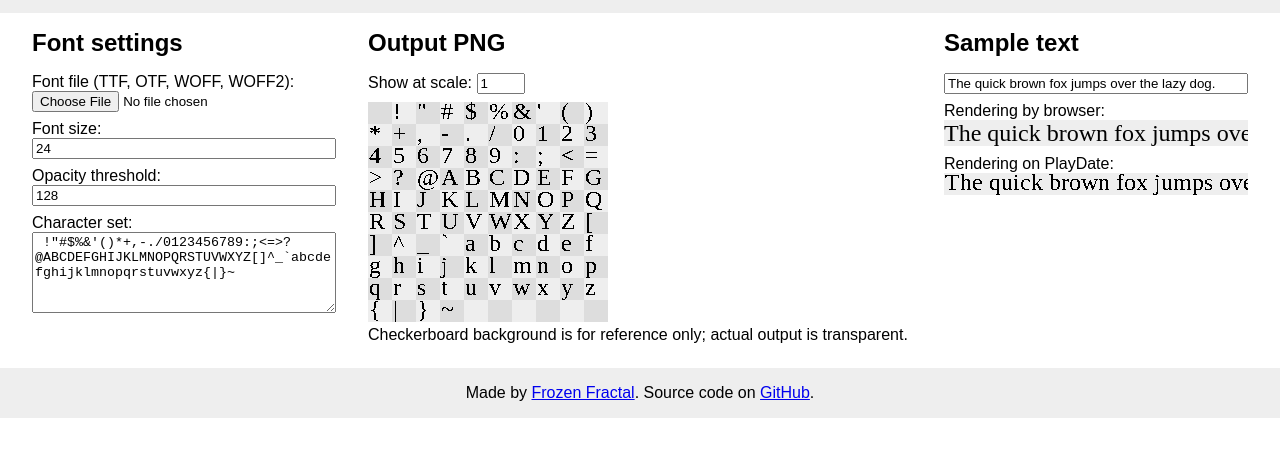
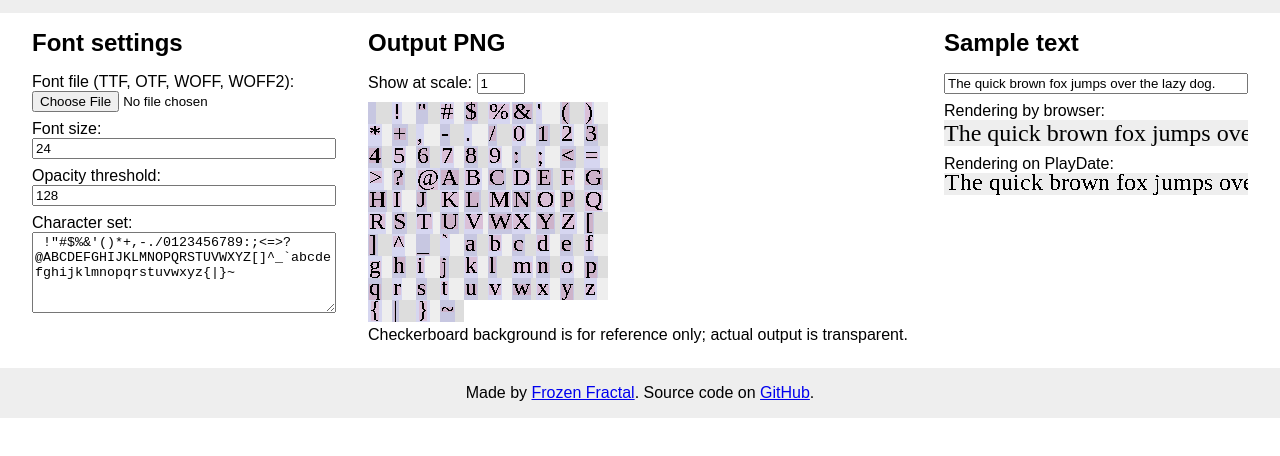
Before and after one commit to ttencate/pdfontconv, a plain HTML site: page index.html in a window 1280 px wide. Shown: the part 72-528 px from the top of the page. Drawn offline with Linux system fonts and the light colour scheme.

Commit message:
Adjust for characters exceeding x-advance

```diff
--- a/index.html
+++ b/index.html
@@ -42,7 +42,8 @@
                     <input id="displayScaleInput" type="number" min="1" max="4" value="1">
                 </label>
                 <div class="scroll-x scroll-y">
-                    <canvas id="fontCanvas" class="checkerboard-background"></canvas>
+                    <canvas id="debugCanvas" class="position-absolute"></canvas>
+                    <canvas id="fontCanvas" class="position-relative"></canvas>
                 </div>
                 <p>Checkerboard background is for reference only; actual output is transparent.</p>
             </div>
--- a/main.js
+++ b/main.js
@@ -4,6 +4,7 @@ const fontSizeInput = document.getElementById('fontSizeInput');
 const charSetTextarea = document.getElementById('charSetTextarea');
 const opacityThresholdInput = document.getElementById('opacityThresholdInput');
 const displayScaleInput = document.getElementById('displayScaleInput');
+const debugCanvas = document.getElementById('debugCanvas');
 const fontCanvas = document.getElementById('fontCanvas');
 const sampleTextInput = document.getElementById('sampleTextInput');
 const sampleTextElement = document.getElementById('sampleTextElement');
@@ -156,13 +157,35 @@ function convertFont() {
     context.font = getCssFont();
 
     const charSet = input.charSet;
-    const measures = charSet.map((char) => context.measureText(char));
-    const maxAdvance = Math.ceil(Math.max(...measures.map(m => m.width)));
-    const maxLeft = Math.ceil(Math.max(...measures.map(m => m.actualBoundingBoxLeft)));
-    const maxRight = Math.ceil(Math.max(...measures.map(m => m.actualBoundingBoxRight)));
-    const maxAscent = Math.ceil(Math.max(...measures.map(m => m.actualBoundingBoxAscent)));
-    const maxDescent = Math.ceil(Math.max(...measures.map(m => m.actualBoundingBoxDescent)));
-    const tracking = -maxLeft;
+    const measures = charSet.map((char) => {
+        const measures = context.measureText(char);
+        return {
+            advance: Math.round(measures.width),
+            left: Math.ceil(measures.actualBoundingBoxLeft),
+            right: Math.ceil(measures.actualBoundingBoxRight),
+            ascent: Math.ceil(measures.actualBoundingBoxAscent),
+            descent: Math.ceil(measures.actualBoundingBoxDescent),
+        };
+    });
+    const maxAdvance = Math.max(...measures.map(m => m.advance));
+    const maxLeft = Math.max(...measures.map(m => m.left));
+    const maxRight = Math.max(...measures.map(m => m.right));
+    const maxAscent = Math.max(...measures.map(m => m.ascent));
+    const maxDescent = Math.max(...measures.map(m => m.descent));
+    // Sometimes, characters stick out to the left of the reference point.
+    // For example, J and ] might do this, especially in cursive fonts.
+    // We allow for this by offsetting all characters to the right, and
+    // setting a negative tracking so that character spacing isn't affected.
+    const offsetX = Math.max(maxLeft, 0);
+    const offsetY = maxAscent;
+    let tracking = -offsetX;
+    // Sometimes, characters stick out to the right of their x-advance ("width").
+    // For example, T and [ might do this, especially in cursive fonts.
+    // We allow for this by making all characters character even wider,
+    // and making tracking even more negative to compensate.
+    const overflow = Math.max(0, ...measures.map(m => offsetX + m.right - m.advance + tracking));
+    tracking -= overflow;
+    const widths = measures.map(m => m.advance - tracking);
     console.log([
         'Font metrics:',
         `    Max advance: ${maxAdvance}`,
@@ -185,13 +208,37 @@ function convertFont() {
     fontCanvas.width = canvasWidth;
     fontCanvas.height = canvasHeight;
     context = fontCanvas.getContext('2d');
+    context.clearRect(0, 0, canvasWidth, canvasHeight);
     context.font = getCssFont();
+
+    // Also resize the debug canvas.
+    debugCanvas.width = canvasWidth;
+    debugCanvas.height = canvasHeight;
+    debugContext = debugCanvas.getContext('2d');
+    debugContext.clearRect(0, 0, canvasWidth, canvasHeight);
 
     // Draw all characters.
     for (let i = 0; i < numChars; i++) {
-        const cellX = (i % numCellsX) * cellSizeX;
-        const cellY = Math.floor(i / numCellsX) * cellSizeY;
-        context.fillText(charSet[i], cellX + maxLeft, cellY + maxAscent);
+        const col = i % numCellsX;
+        const row = Math.floor(i / numCellsX);
+        const cellX = col * cellSizeX;
+        const cellY = row * cellSizeY;
+        const measure = measures[i];
+        context.fillText(charSet[i], cellX + offsetX, cellY + offsetY);
+        debugContext.fillStyle = (row + col) % 2 == 0 ? '#ddd' : '#eee';
+        debugContext.fillRect(cellX, cellY, cellSizeX, cellSizeY);
+        debugContext.fillStyle = `rgba(0, 0, 255, 0.1)`;
+        debugContext.fillRect(
+            cellX, cellY,
+            widths[i], cellSizeY,
+        );
+        debugContext.fillStyle = `rgba(255, 0, 0, 0.1)`;
+        debugContext.fillRect(
+            cellX + offsetX - measure.left,
+            cellY + offsetY - measure.ascent,
+            measure.left + measure.right,
+            measure.ascent + measure.descent,
+        );
     }
 
     // Convert partial alpha to either opaque or transparent.
@@ -206,18 +253,16 @@ function convertFont() {
     }
     context.putImageData(imageData, 0, 0);
 
-    // Make checkerboard match cells.
-    fontCanvas.style.setProperty('--cell-size-x', `${100 / numCellsX}%`);
-    fontCanvas.style.setProperty('--cell-size-y', `${100 / numCellsY}%`);
-
     // Set canvas display size.
     const displayScale = getDisplayScale();
     fontCanvas.style.setProperty('width', `${Math.floor(canvasWidth * displayScale)}px`);
     fontCanvas.style.setProperty('height', `${Math.floor(canvasHeight * displayScale)}px`);
+    debugCanvas.style.setProperty('width', `${Math.floor(canvasWidth * displayScale)}px`);
+    debugCanvas.style.setProperty('height', `${Math.floor(canvasHeight * displayScale)}px`);
 
     // Update fontData.
     fontData.charSet = charSet;
-    fontData.widths = measures.map(m => Math.round(m.width - tracking));
+    fontData.widths = widths;
     fontData.tracking = tracking;
     fontData.cellSizeX = cellSizeX;
     fontData.cellSizeY = cellSizeY;
--- a/style.css
+++ b/style.css
@@ -77,15 +77,6 @@ canvas {
     flex-grow: 1;
 }
 
-.checkerboard-background {
-    --color-1: #eee;
-    --color-2: #ddd;
-    --cell-size-x: 8px;
-    --cell-size-y: 8px;
-    background-image: conic-gradient(var(--color-1) 25%, var(--color-2) 25%, var(--color-2) 50%, var(--color-1) 50%, var(--color-1) 75%, var(--color-2) 75%);
-    background-size: calc(var(--cell-size-x) * 2) calc(var(--cell-size-y) * 2);
-}
-
 .grey-background {
     background-color: #eee;
 }
@@ -101,3 +92,11 @@ canvas {
 .no-wrap {
     text-wrap: nowrap;
 }
+
+.position-absolute {
+    position: absolute;
+}
+
+.position-relative {
+    position: relative;
+}
```
